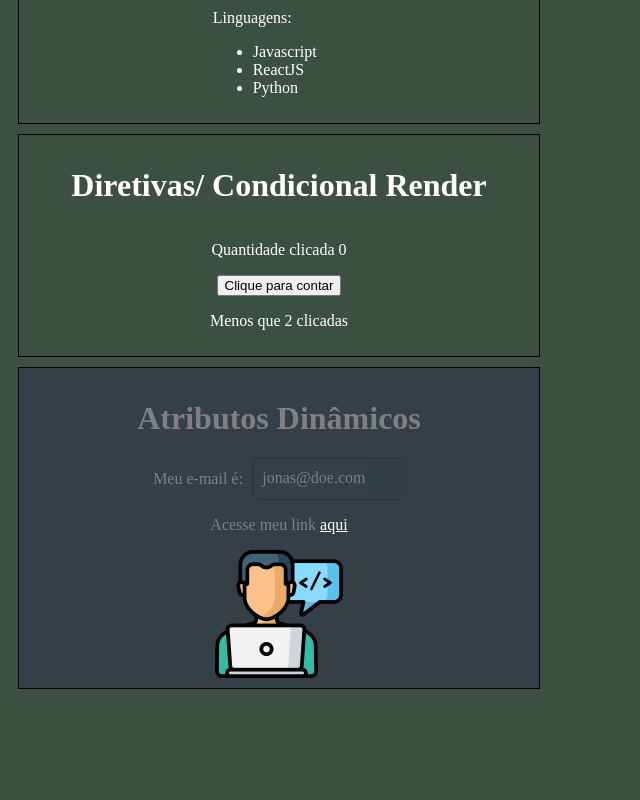
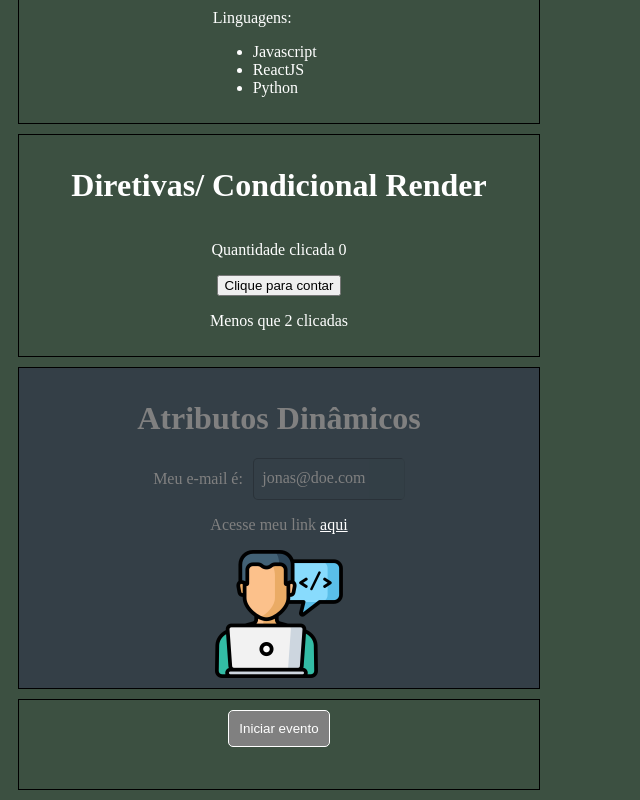
Before and after one commit to davidrogger/vue-practices, a Vue app in the folder 01-initial-use-installing/CLI/: page / in a window 1280 px wide. Shown: the part 305-1105 px from the top of the page, without its empty margins (0-640 px from the left). Before the commit the page ends 1004 px from the top, so only its background shows below. Built offline with nearby package versions, Linux system fonts and the light colour scheme; some icons are missing.

Commit message:
FEAT: multiple events in a single interaction

```diff
--- a/01-initial-use-installing/CLI/src/App.vue
+++ b/01-initial-use-installing/CLI/src/App.vue
@@ -3,6 +3,7 @@
     <Components />
     <CondicionalRender />
     <AttributesDina />
+    <MultiEvents />
   </div>
 </template>
 
@@ -10,6 +11,7 @@
 import Components from './components/Components.vue';
 import CondicionalRender from './components/CondicionalRender.vue'
 import AttributesDina from './components/AttributesDina.vue';
+import MultiEvents from './components/MultiEvents.vue';
 
   export default {
     name: 'App',
@@ -17,6 +19,7 @@ import AttributesDina from './components/AttributesDina.vue';
       Components,
       CondicionalRender,
       AttributesDina,
+      MultiEvents
     }
   }
 </script>
--- /dev/null
+++ b/01-initial-use-installing/CLI/src/components/MultiEvents.vue
@@ -0,0 +1,53 @@
+<template>
+  <div
+    class="session"
+  >
+    <button
+      @click="firstEvent(), secondEvent(), lastEvent()"
+    >
+      Iniciar evento
+    </button>
+    <p>{{ poliform }}</p>
+  </div>
+</template>
+
+<script>
+  export default {
+    name: 'MultiEvents',
+    data() {
+      return {
+        poliform: ''
+      }
+    },
+    methods: {
+      firstEvent() {
+        this.poliform = 'First event activated'
+      },
+      secondEvent() {
+        setTimeout(() => this.poliform = 'Second event activated', 1000)
+      },
+      lastEvent() {
+        setTimeout(() => this.poliform = '', 2000)
+      }
+    }
+  }
+</script>
+
+<style scoped>
+  p {
+    text-align: center;
+    color: chocolate;
+  }
+
+  button {
+    padding: 10px;
+    border: 1px solid white;
+    color: white;
+    background: gray;
+    border-radius: 5px;
+  }
+
+  button:hover {
+    background: rgb(158, 157, 157);
+  }
+</style>
```
